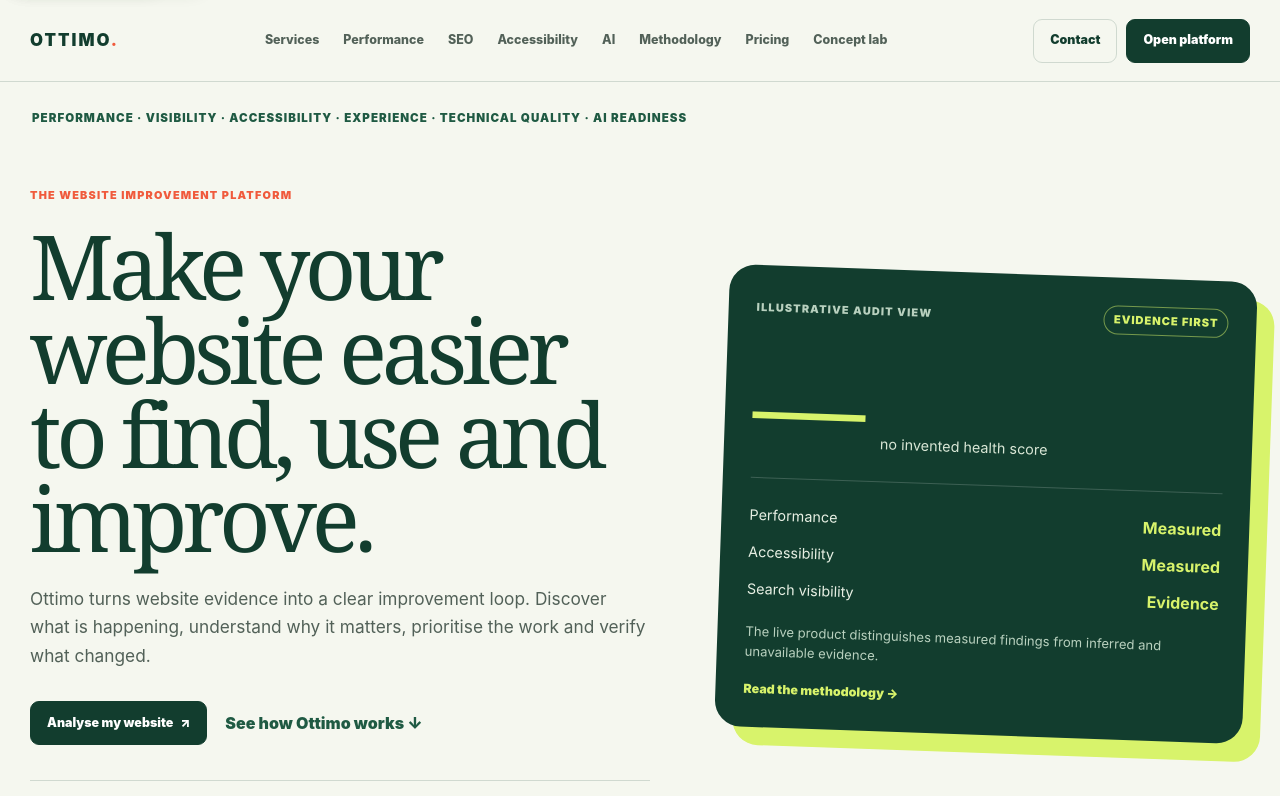
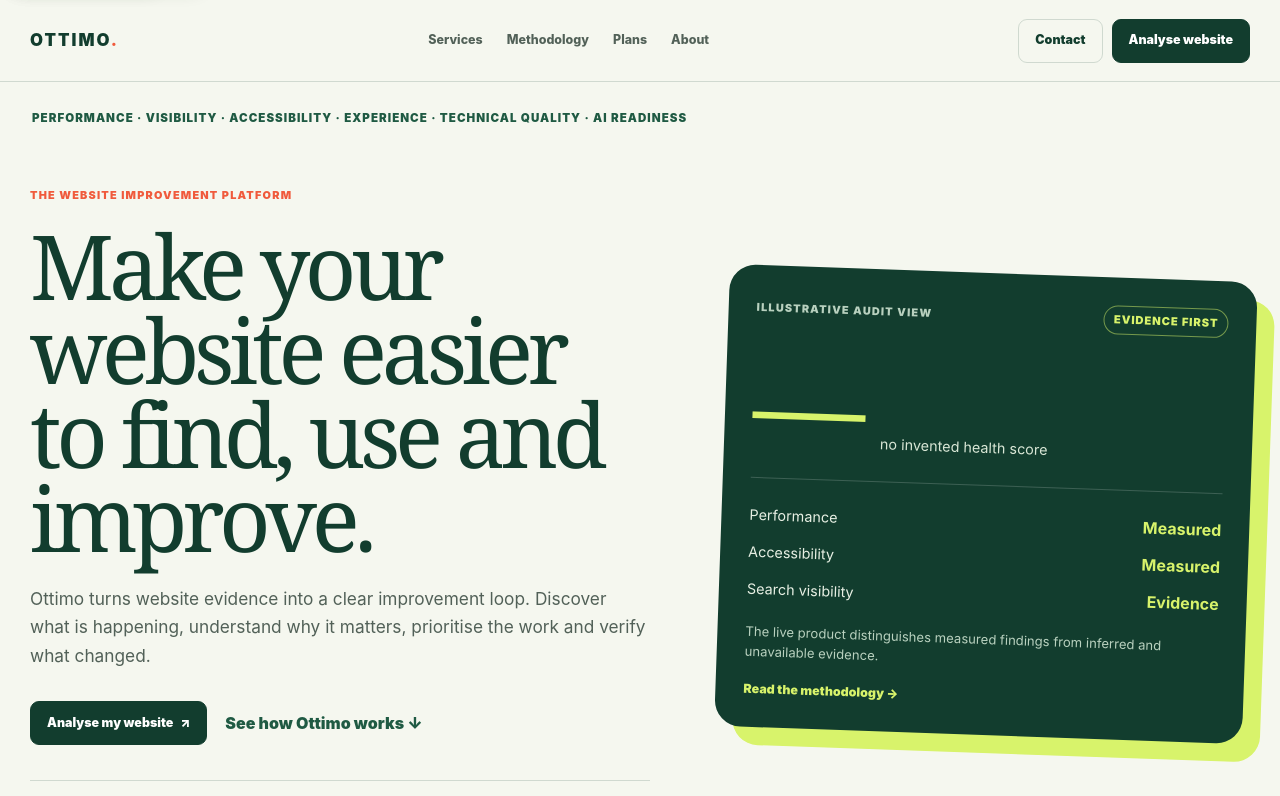
Before and after one commit to ottimosite/ottimo, a React (Vite) app: page / in a window 1280 px wide. Shown: the top 796 px of the page. Built offline with nearby package versions, Linux system fonts and the light colour scheme.

Commit message:
feat: simplify public navigation and conversion path

```diff
--- a/src/components/Layout.tsx
+++ b/src/components/Layout.tsx
@@ -2,7 +2,12 @@ import { useCallback, useEffect, useRef, useState } from 'react'
 import type { RefObject } from 'react'
 import { Link, NavLink, Outlet, useLocation, useParams } from 'react-router-dom'
 
-const publicLinks = [['/services', 'Services'], ['/performance', 'Performance'], ['/seo', 'SEO'], ['/accessibility', 'Accessibility'], ['/ai', 'AI'], ['/methodology', 'Methodology'], ['/pricing', 'Pricing'], ['/concepts', 'Concept lab']]
+const publicLinks = [
+  ['/services', 'Services'],
+  ['/methodology', 'Methodology'],
+  ['/pricing', 'Plans'],
+  ['/about', 'About'],
+] as const
 
 const navigationGroups = [
   { label: 'Workspace', links: [['/app/dashboard', 'Overview'], ['/app/websites', 'Websites'], ['/app/audits', 'Audits'], ['/app/recommendations', 'Actions']] },
@@ -92,7 +97,7 @@ export function PublicLayout() {
   const toggleRef = useRef<HTMLButtonElement>(null)
   const closeMenu = useCallback(() => setMenuOpen(false), [])
   useMenuFocus(menuOpen, closeMenu, toggleRef, 'primary-navigation')
-  return <><SkipLink /><header className={`site-header ${menuOpen ? 'menu-open' : ''}`}><Link className="brand" to="/" onClick={closeMenu}>OTTIMO<span aria-hidden="true">.</span></Link><MenuToggle buttonRef={toggleRef} open={menuOpen} controls="primary-navigation" onClick={() => setMenuOpen(open => !open)} /><nav id="primary-navigation" aria-label="Primary">{publicLinks.map(([to, label]) => <NavLink key={to} to={to} end onClick={closeMenu}>{label}</NavLink>)}</nav><div className="header-actions"><Link className="btn btn-ghost" to="/contact" onClick={closeMenu}>Contact</Link><Link className="btn btn-primary" to="/app/dashboard" onClick={closeMenu}>Open platform</Link></div></header><main id="main" tabIndex={-1}><Outlet /></main><footer><div className="footer-brand">OTTIMO.</div><p>Fast. Accessible. Clear. Useful.</p><p>Ottimo helps digital teams improve the websites that matter.</p><Link className="footer-concepts" to="/concepts">Explore the concept lab →</Link></footer></>
+  return <><SkipLink /><header className={`site-header ${menuOpen ? 'menu-open' : ''}`}><Link className="brand" to="/" onClick={closeMenu}>OTTIMO<span aria-hidden="true">.</span></Link><MenuToggle buttonRef={toggleRef} open={menuOpen} controls="primary-navigation" onClick={() => setMenuOpen(open => !open)} /><nav id="primary-navigation" aria-label="Primary">{publicLinks.map(([to, label]) => <NavLink key={to} to={to} end onClick={closeMenu}>{label}</NavLink>)}</nav><div className="header-actions"><Link className="btn btn-ghost" to="/contact" onClick={closeMenu}>Contact</Link><Link className="btn btn-primary" to="/#start" onClick={closeMenu}>Analyse website</Link></div></header><main id="main" tabIndex={-1}><Outlet /></main><footer><div className="footer-brand">OTTIMO.</div><p>Fast. Accessible. Clear. Useful.</p><p>Website performance, visibility and experience — connected by evidence.</p><div className="footer-links"><Link to="/services">Services</Link><Link to="/methodology">Methodology</Link><Link to="/case-studies">Evidence</Link><Link to="/contact">Contact</Link><Link to="/concepts">Concept lab</Link></div></footer></>
 }
 
 export function AppLayout() {
```
